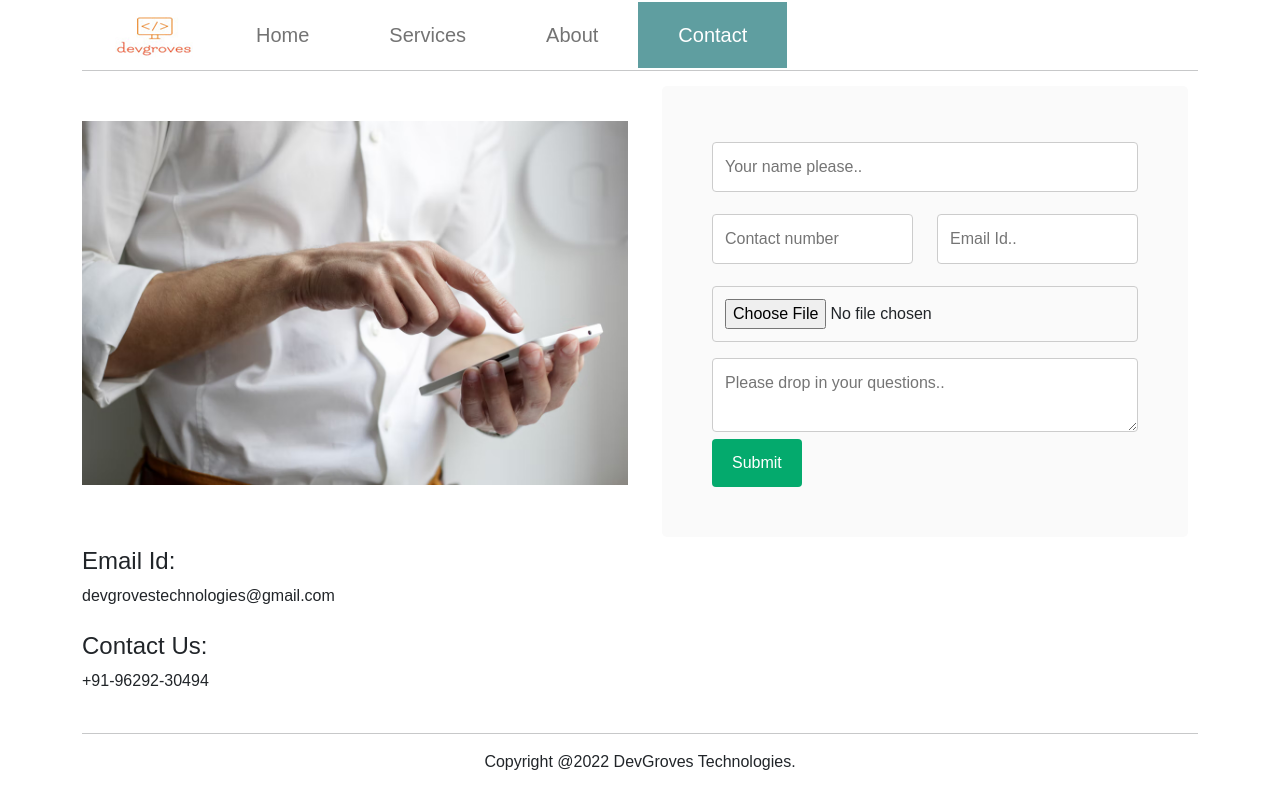
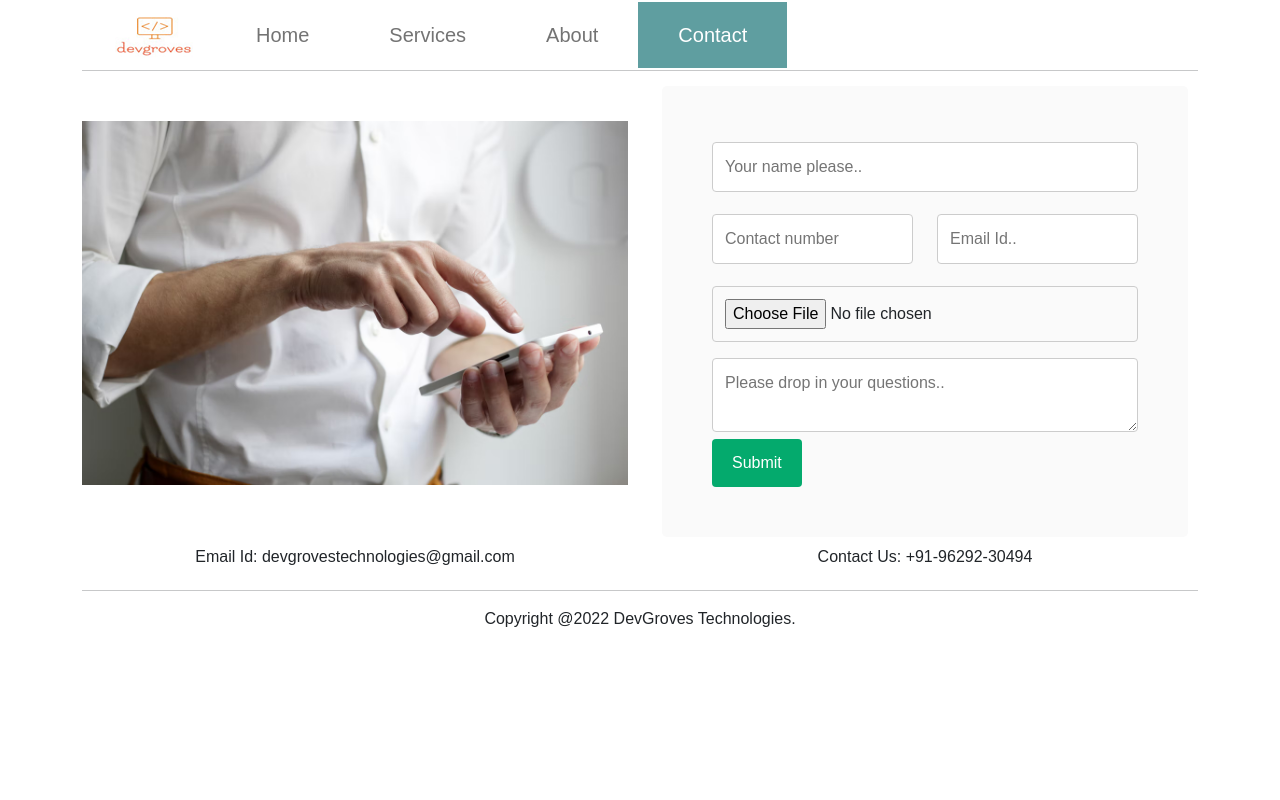
Before and after one commit to devgroves/consultingtemplatebynextjs, a Next.js app: page /contact in a window 1280 px wide. Built offline with nearby package versions, Linux system fonts and the light colour scheme.

Commit message:
contact page fixed

```diff
--- a/pages/contact.jsx
+++ b/pages/contact.jsx
@@ -136,13 +136,17 @@ export default function Contact() {
           </Col>
         </Row>
         <div>
-          <div className="zeropadding" md={6} sm={12}>
-            <h4>Email Id:</h4> <span>devgrovestechnologies@gmail.com</span>
-            <br />
-            <br />
-            <h4>Contact Us:</h4> +91-96292-30494
-            <br />
-            <br />
+          <div>
+            <Row>
+              <Col md={6} sm={12} className="contact-col">
+                <h6>
+                  Email Id: devgrovestechnologies@gmail.com
+                </h6>
+              </Col>
+              <Col md={6} sm={12} className="contact-col">
+                <h6>Contact Us: +91-96292-30494</h6>
+              </Col>
+            </Row>
           </div>
         </div>
       </Container>
--- a/styles/common.css
+++ b/styles/common.css
@@ -215,3 +215,9 @@ input.formItem {
 input.halfWidth {
   width: 45%;
 }
+
+.contact-col {
+  display: flex;
+  align-items: center;
+  justify-content: center;
+}
```
